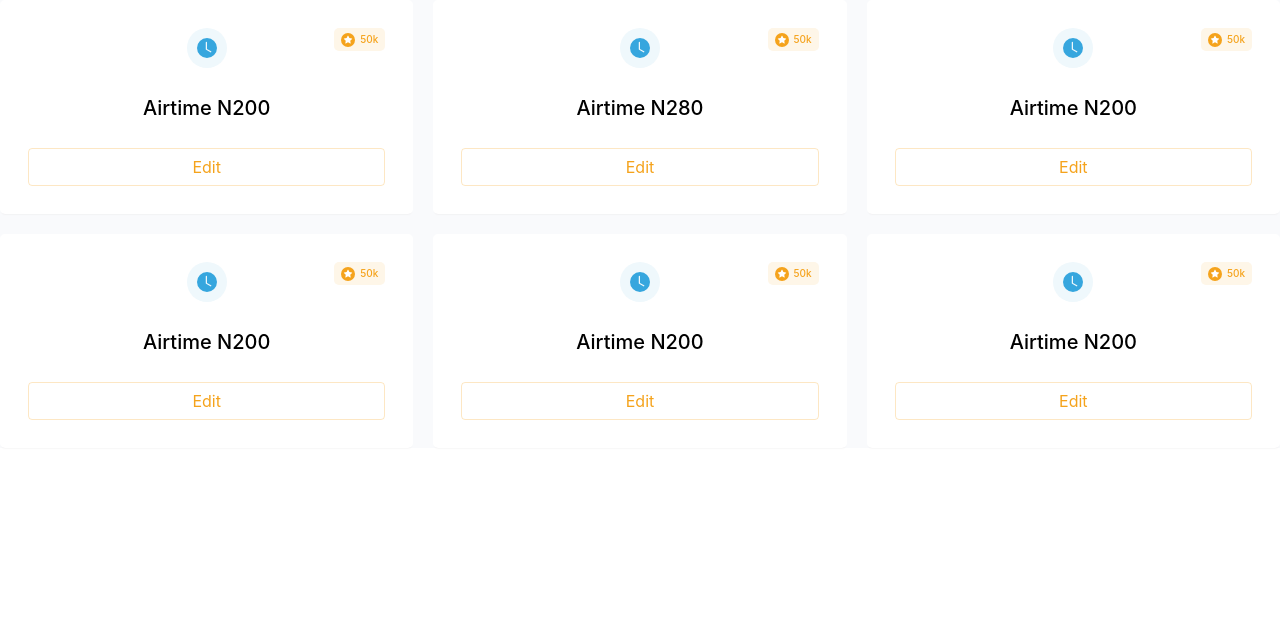
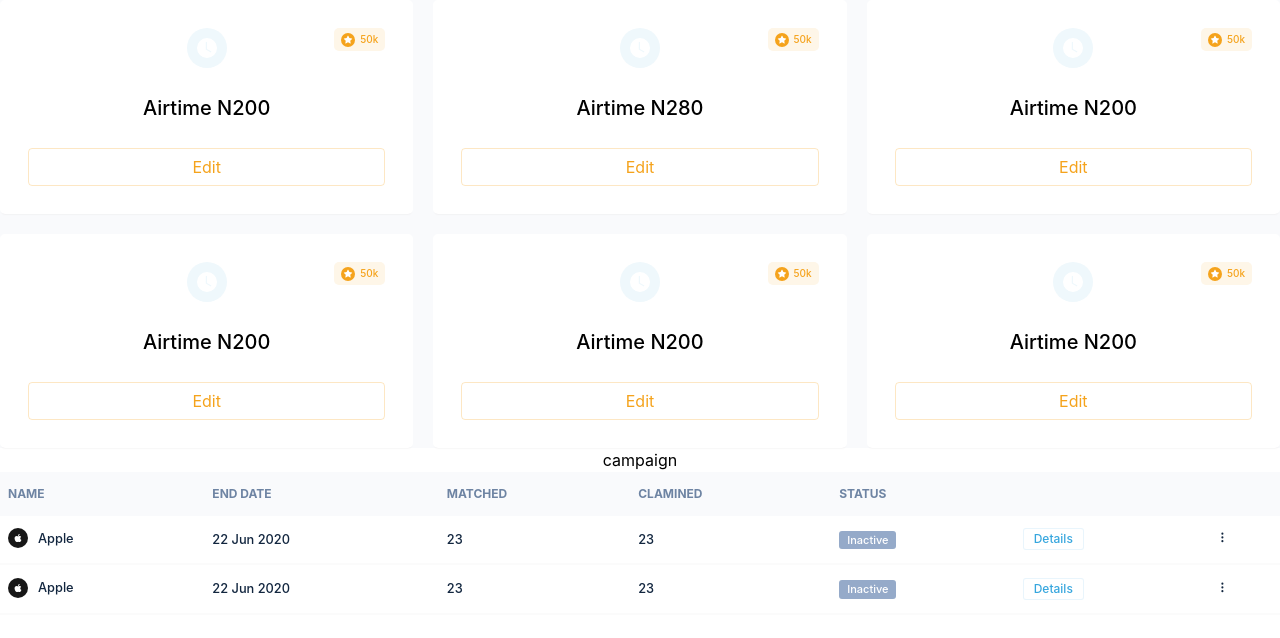
Before and after one commit to EzeBernardine/Haz, a React (Create React App) app: page / in a window 1280 px wide. Shown: the top 638 px of the page. Built offline with nearby package versions, Linux system fonts and the light colour scheme.

Commit message:
Added campaign first section

```diff
--- a/src/App.js
+++ b/src/App.js
@@ -1,10 +1,12 @@
 import "./App.css";
 import Card from "./pages/card";
+import Campaign from './pages/campaign'
 
 function App() {
   return (
     <div className="App">
       <Card />
+      <Campaign />
     </div>
   );
 }
--- /dev/null
+++ b/src/pages/campaign/01/index.js
@@ -0,0 +1,78 @@
+import "./styles.css";
+import { FiMoreVertical } from "react-icons/fi";
+import { AiFillApple } from "react-icons/ai";
+
+const tableDatas = [
+  {
+    company: "Apple",
+    logo: <AiFillApple />,
+    endDate: "22 Jun 2020",
+    matched: 23,
+    clamied: 23,
+    status: <button className="inactive">{"Inactive"}</button>,
+    empty1: <button className="details">{"Details"}</button>,
+    empty2: <button>{<FiMoreVertical />}</button>,
+  },
+  {
+    company: "Apple",
+    logo: <AiFillApple />,
+    endDate: "22 Jun 2020",
+    matched: 23,
+    clamied: 23,
+    status: <button className="inactive">{"Inactive"}</button>,
+    empty1: <button className="details">{"Details"}</button>,
+    empty2: <button>{<FiMoreVertical />}</button>,
+  },
+];
+
+function Campaign1() {
+  return (
+    <div className="Campaign1">
+      <section class="table-container">
+        <table>
+          <thead>
+            <tr>
+              <th>Name</th>
+              <th>End Date</th>
+              <th>Matched</th>
+              <th>Clamined</th>
+              <th>Status</th>
+              <th></th>
+              <th></th>
+            </tr>
+          </thead>
+
+          <tbody>
+            {tableDatas.map(
+              ({
+                company,
+                logo,
+                endDate,
+                matched,
+                clamied,
+                status,
+                empty1,
+                empty2,
+              }) => (
+                <tr>
+                  <td className="flex">
+                    <div className="flex pictureFrame">{logo}</div>
+                    <span>{company}</span>
+                  </td>
+                  <td>{endDate}</td>
+                  <td>{matched}</td>
+                  <td>{clamied}</td>
+                  <td>{status}</td>
+                  <td>{empty1}</td>
+                  <td>{empty2}</td>
+                </tr>
+              )
+            )}
+          </tbody>
+        </table>
+      </section>
+    </div>
+  );
+}
+
+export default Campaign1;
--- /dev/null
+++ b/src/pages/campaign/01/styles.css
@@ -0,0 +1,131 @@
+/* -----------------unique classes ----------- */
+.flex {
+  display: flex;
+  align-items: center;
+}
+.bold {
+  font-weight: 600;
+  color: #12263f;
+}
+.pictureFrame {
+  height: 20px;
+  width: 20px;
+  border-radius: 100%;
+  overflow: hidden;
+  padding: 5px;
+  background: #171717;
+  margin-right: 10px;
+}
+.pictureFrame img,
+svg {
+  object-fit: cover;
+  height: 100%;
+  width: 100%;
+  fill: #fff;
+}
+
+.inactive {
+  background-color: #95aac9;
+  color: white;
+  padding: 1px 8px;
+  border-radius: 3px;
+  font-size: 11px;
+  font-weight: 500;
+}
+.details {
+  background-color: white;
+  border: 1px solid #36a6de1c;
+  padding: 1px 10px;
+  border-radius: 3px;
+  font-size: 12px;
+  font-weight: 550;
+  color: #36a6de;
+}
+
+/* ----------------------table section -------------------------- */
+.table-container {
+  overflow-y: visible;
+  overflow-x: scroll;
+  scrollbar-color: #e3e3e3 transparent;
+  scrollbar-width: thin;
+}
+.table-container::-webkit-scrollbar {
+  width: 5px;
+  height: 11px;
+}
+.table-container::-webkit-scrollbar-button {
+  width: 0;
+  height: 0;
+}
+.table-container::-webkit-scrollbar-thumb {
+  border-radius: 50px;
+  background: #e3e3e3;
+}
+.table-container::-webkit-scrollbar-thumb:active {
+  background: #12263f;
+}
+.table-container::-webkit-scrollbar-track {
+  background: transparent;
+  border-radius: 53px;
+}
+.table-container::-webkit-scrollbar-track:hover {
+  background: #eff0f5;
+}
+.table-container::-webkit-scrollbar-track:active {
+  background: #e3e3e3;
+}
+.table-container::-webkit-scrollbar-corner {
+  background: transparent;
+}
+
+table {
+  background: white;
+  border-collapse: collapse;
+  text-align: start;
+  min-width: max-content;
+  width: 100%;
+}
+
+table thead {
+  background-color: #f9fafc;
+}
+table thead tr th {
+  text-align: start;
+  color: #6e84a3;
+  font-size: 0.75rem;
+  text-transform: uppercase;
+  padding: 0.8rem 0.5rem;
+}
+
+table tbody tr {
+  background: white;
+  cursor: pointer;
+  border: none;
+  border-bottom: 2px solid #fbfbfb;
+}
+
+table tbody tr:hover {
+  box-shadow: 0 0 1px 0 rgba(0, 0, 0, 0.27);
+  background: #12263f0a !important;
+}
+
+table tbody tr td {
+  padding: 0.8rem 0.5rem;
+  font-weight: 500;
+  font-size: 0.8rem;
+  color: #12263f;
+  text-align: start;
+}
+
+/* ------------table at media---------------- */
+
+@media (max-width: 900px) {
+  table tr td * {
+    font-size: 0.7rem;
+  }
+  table tbody tr td {
+    position: relative;
+    width: auto;
+    font-size: 0.7rem;
+  }
+}
--- /dev/null
+++ b/src/pages/campaign/index.js
@@ -0,0 +1,13 @@
+import "./styles.css";
+import Campaign1 from "./01";
+
+function Campaign() {
+  return (
+    <div className="Campaign">
+      campaign
+      <Campaign1 />
+    </div>
+  );
+}
+
+export default Campaign;
--- a/src/pages/card/styles.css
+++ b/src/pages/card/styles.css
@@ -1,12 +1,15 @@
 #grid-container {
   background-color: #f9fafc;
+  grid-template-columns: repeat(auto-fill, minmax(330px, 1fr));
 }
 
 #grid-container #card {
   border-radius: 5px;
   position: relative;
+  min-width: 300px;;
   box-shadow: 0px 2px 2px -2px #d9d7d6a3;
 }
+
 #grid-container #card #card-icon {
   border-radius: 100%;
   background: #eff8fc;
```
Also changed, not shown: src/pages/campaign/styles.css (added), 1 other file (tests, documents, lock files or other folders).
